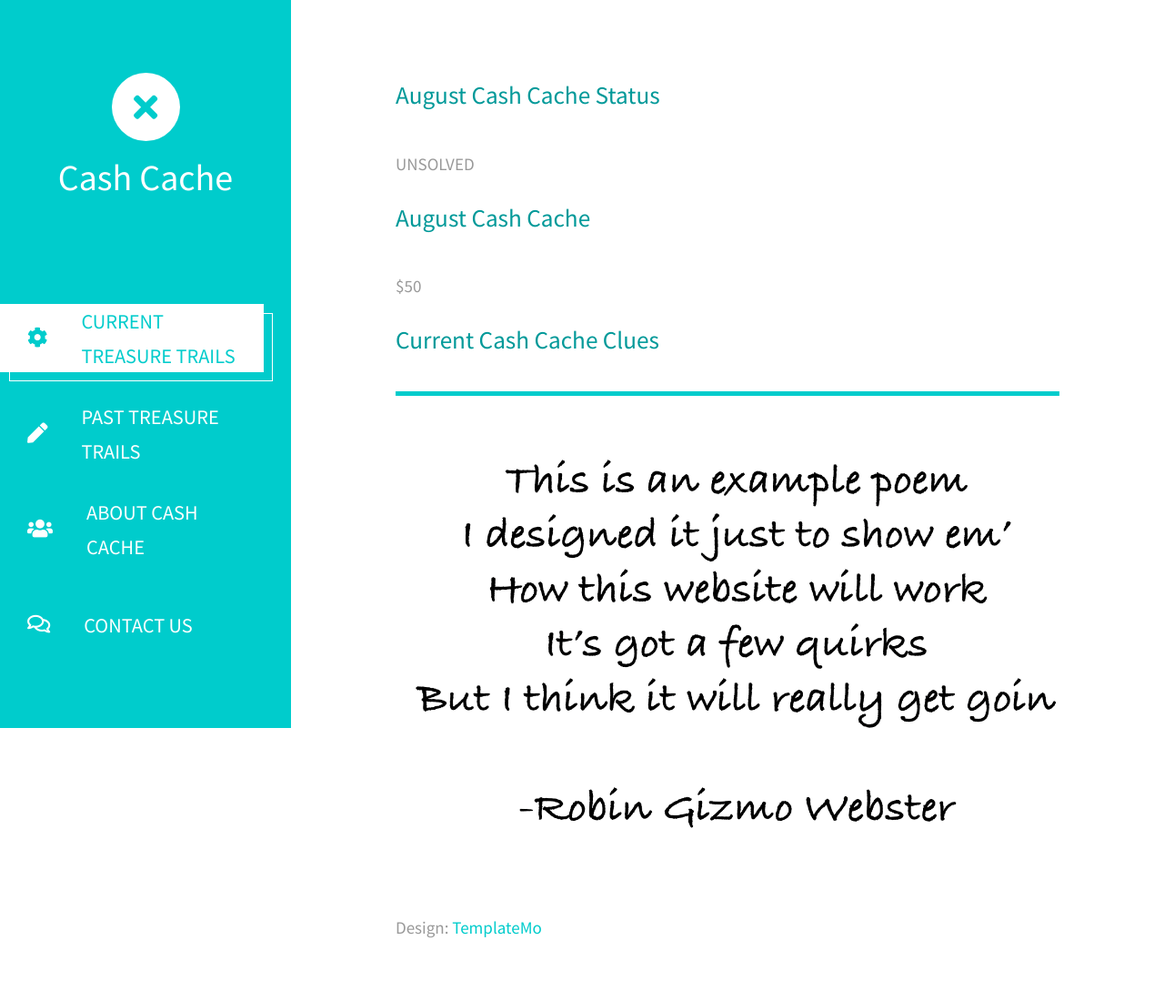
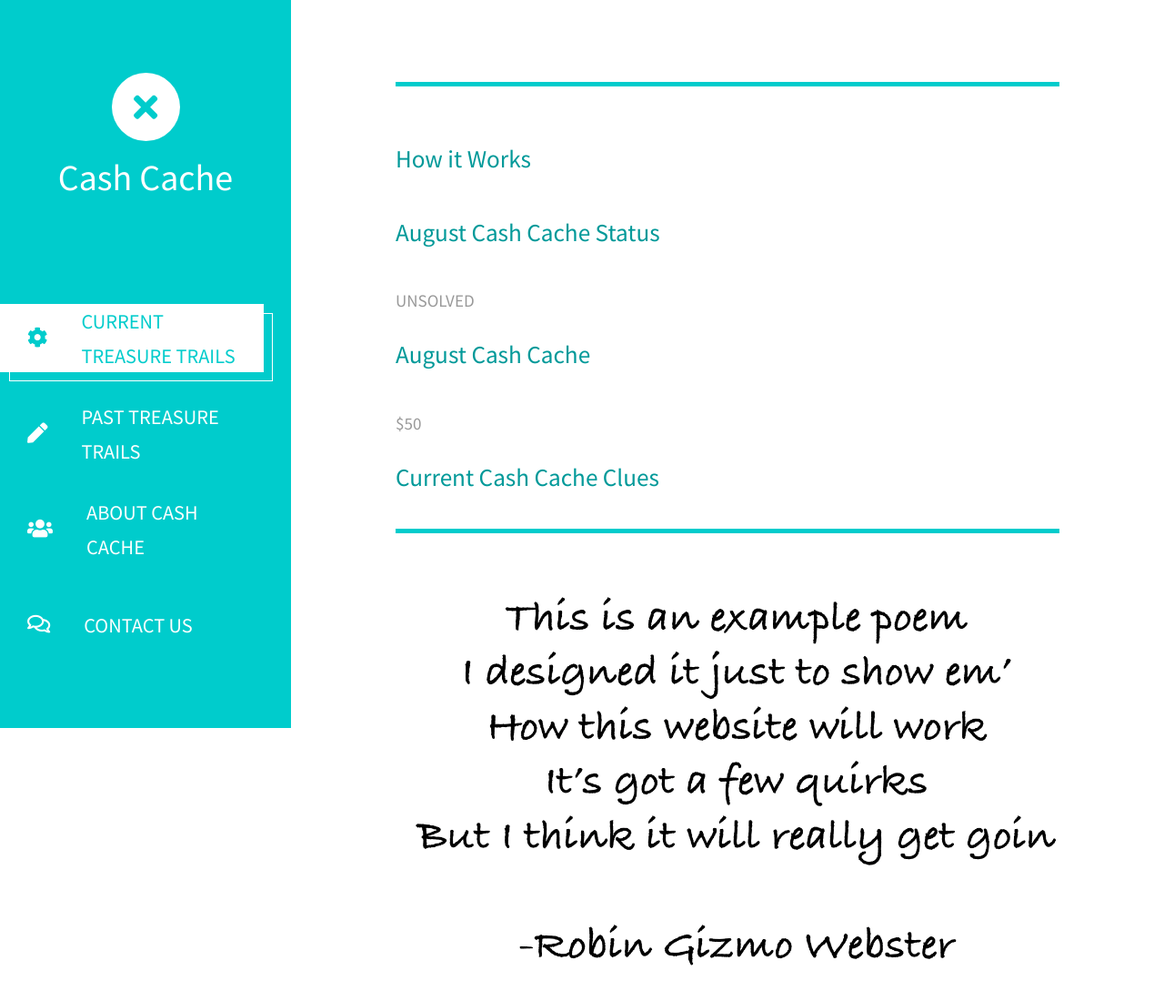
Before and after one commit to william-crimmins/william-crimmins.github.io, a plain HTML site: page index.html in a window 1280 px wide. Shown: the top 1100 px of the page at 91% size. Before the commit the page ends 1063 px from the top, so only its background shows below. Drawn offline with Linux system fonts and the light colour scheme.

Commit message:
Add how it works

```diff
--- a/index.html
+++ b/index.html
@@ -78,6 +78,8 @@
             <div class="row tm-row tm-mb-40">
                 <div class="col-12">
                     <div class="mb-4">
+                        <hr class="tm-hr-primary tm-mb-55">
+                        <h2 class="pt-2 tm-mb-40 tm-color-primary tm-post-title">How it Works</h2>
                         <h2 class="pt-2 tm-mb-40 tm-color-primary tm-post-title">August Cash Cache Status</h2>
                         <p>UNSOLVED</p>
                         <h2 class="pt-2 tm-mb-40 tm-color-primary tm-post-title">August Cash Cache</h2>
```
